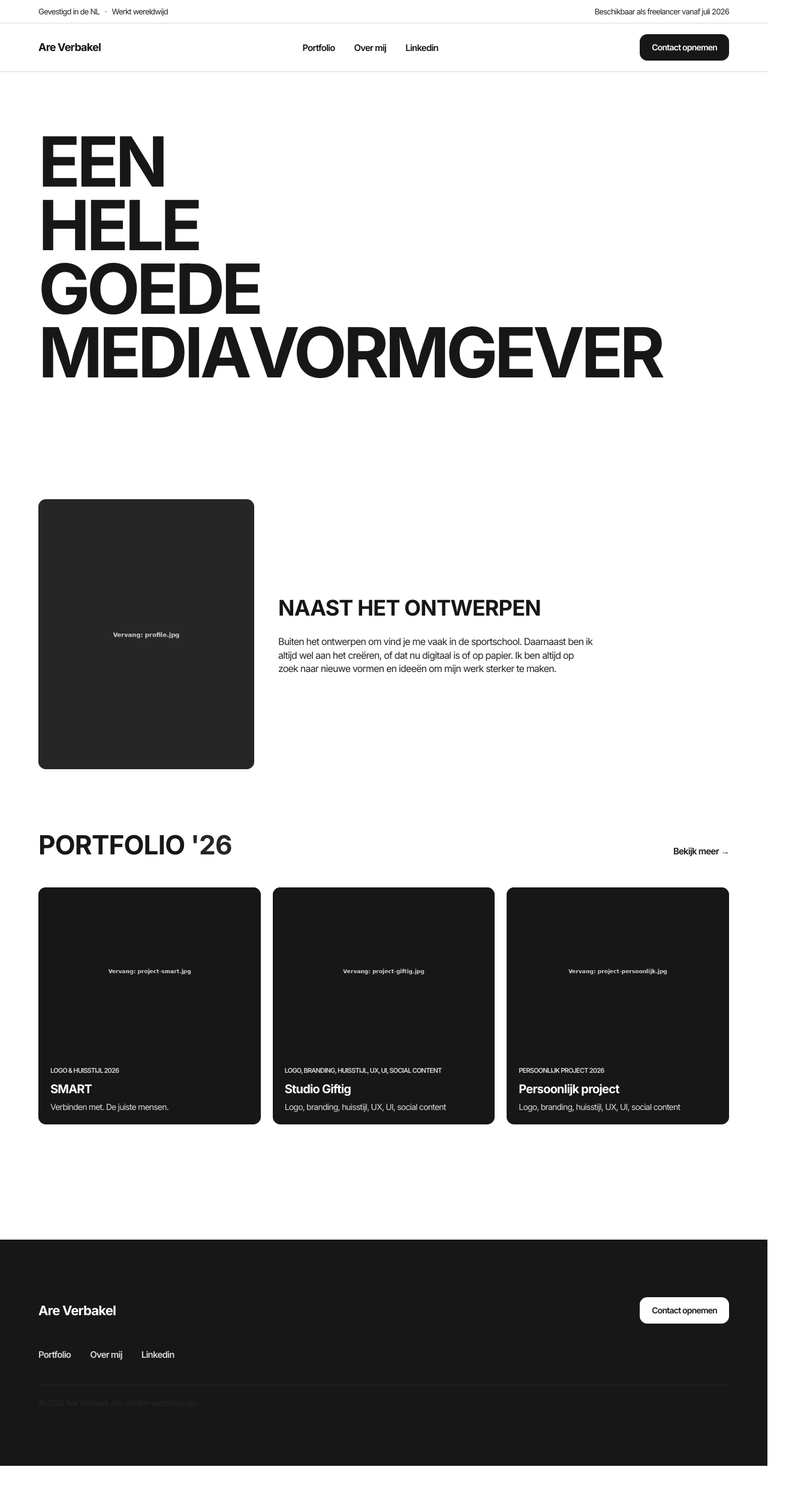
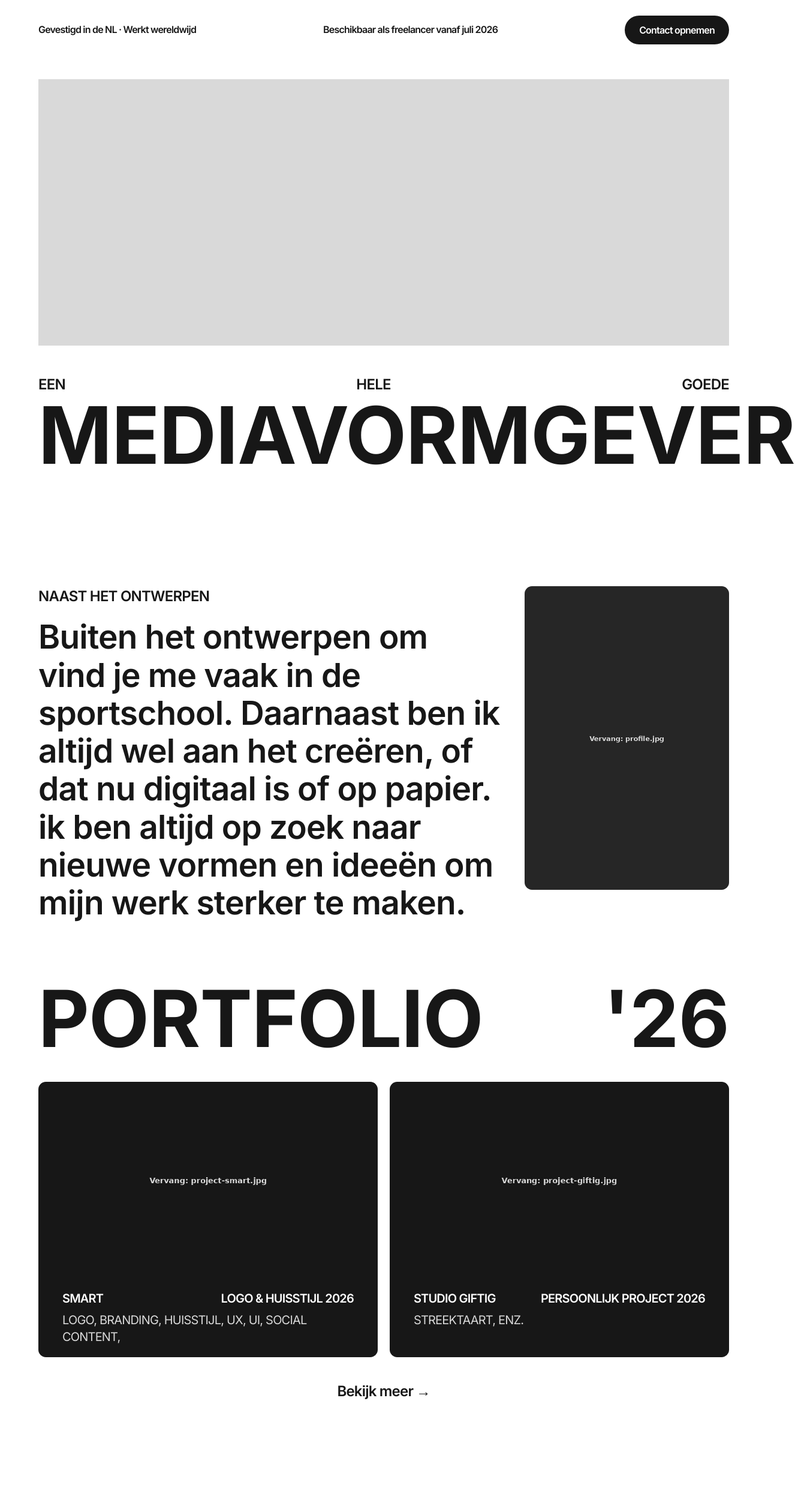
Before and after one commit to arekverbakel/arekverbakelportfolio, a Next.js app: page / in a window 1280 px wide. Shown: the top 2520 px of the page at 60% size, 1326 px wide, since content can reach past the window. Before the commit the page ends 2443 px from the top, so only its background shows below. Built offline with nearby package versions, Linux system fonts and the light colour scheme.

Commit message:
update homepagina
update homepagina

```diff
--- a/app/Home.module.css
+++ b/app/Home.module.css
@@ -1,48 +1,78 @@
 /* ================= HERO ================= */
 .hero {
-  padding-top: var(--section-padding-y);
+  position: relative;
+  padding-top: 32px;
   padding-bottom: var(--section-padding-y);
+}
+
+/* Lichtgrijs paneel direct onder de header — leeg in het Figma-bestand,
+   dus hier ook leeg gelaten. Zet er evt. later zelf een beeld/graphic in. */
+.heroPanel {
+  width: 100%;
+  aspect-ratio: 1172 / 452;
+  background: var(--color-light);
+  border-radius: 0; /* bewust scherpe hoeken, staat zo in Figma */
+  margin-bottom: 48px;
+}
+
+.heroSpread {
+  display: flex;
+  justify-content: space-between;
+  font-size: clamp(16px, calc(12.69px + 0.884vw), 24px);
+  font-weight: 600;
+  text-transform: uppercase;
+  margin-bottom: 8px;
 }
 
 .heroTitle {
   text-transform: uppercase;
   font-weight: 700;
-  letter-spacing: -0.05em;
-  line-height: 0.92;
-  font-size: clamp(48px, 9vw, 128px);
+  line-height: 0.9;
+  font-size: clamp(54px, calc(21.68px + 8.619vw), 132px);
 }
 
-.line {
-  display: block;
-}
-
-.mediaLine {
-  display: flex;
-  flex-direction: row;
-  gap: 0;
+.heroTitle span {
+  display: inline;
 }
 
 @media (max-width: 640px) {
-  .mediaLine {
+  .heroTitle {
+    display: flex;
     flex-direction: column;
+  }
+  .heroMedia {
+    padding-left: 1.4em; /* zo staat MEDIA ingesprongen t.o.v. VORMGEVER in Figma */
   }
 }
 
 /* ================= ABOUT / NAAST HET ONTWERPEN ================= */
 .about {
   display: grid;
-  grid-template-columns: minmax(220px, 360px) 1fr;
+  grid-template-columns: 1fr minmax(260px, 341px);
   gap: calc(var(--gap) * 2);
-  align-items: center;
+  align-items: start;
   padding-top: var(--section-padding-y);
   padding-bottom: var(--section-padding-y);
+}
+
+.aboutText h2 {
+  font-size: clamp(16px, calc(12.69px + 0.884vw), 24px);
+  font-weight: 600;
+  text-transform: uppercase;
+  margin-bottom: var(--gap);
+}
+
+.aboutText p {
+  font-size: clamp(32px, calc(22.47px + 2.541vw), 55px);
+  font-weight: 600;
+  line-height: 1.15;
 }
 
 .aboutPhoto {
   border-radius: var(--radius);
   overflow: hidden;
   background: var(--color-light);
-  aspect-ratio: 4 / 5;
+  aspect-ratio: 341 / 506;
 }
 
 .aboutPhoto img {
@@ -51,20 +81,6 @@
   object-fit: cover;
   /* Foto staat in kleur geüpload, wordt hier zwart-wit weergegeven */
   filter: grayscale(100%);
-}
-
-.aboutText h2 {
-  font-size: clamp(24px, 3vw, 36px);
-  font-weight: 700;
-  text-transform: uppercase;
-  margin-bottom: var(--gap);
-}
-
-.aboutText p {
-  font-size: 16px;
-  font-weight: 400;
-  color: var(--color-dark);
-  max-width: 52ch;
 }
 
 @media (max-width: 640px) {
@@ -80,44 +96,39 @@
 
 .portfolioHeader {
   display: flex;
+  justify-content: space-between;
   align-items: baseline;
-  justify-content: space-between;
   margin-bottom: calc(var(--gap) * 2);
-  gap: var(--gap);
-  flex-wrap: wrap;
 }
 
-.portfolioHeader h2 {
-  font-size: clamp(28px, 4vw, 44px);
+.portfolioHeader h2,
+.year {
+  font-size: clamp(40px, calc(2.29px + 10.055vw), 131px);
   font-weight: 700;
   text-transform: uppercase;
-}
-
-.year {
-  color: var(--color-dark);
-}
-
-.viewMore {
-  font-size: 15px;
-  font-weight: 600;
+  line-height: 1;
 }
 
 .grid {
   display: grid;
-  grid-template-columns: repeat(3, 1fr);
+  grid-template-columns: repeat(2, 1fr);
   gap: var(--gap);
+  margin-bottom: calc(var(--gap) * 2);
 }
 
 .card {
   display: block;
   border-radius: var(--radius);
-  overflow: hidden;
-  background: var(--color-light);
+  background: var(--color-darkest);
+  padding: var(--gap) calc(var(--gap) * 2);
 }
 
 .cardImage {
-  aspect-ratio: 4 / 3;
-  background: var(--color-dark);
+  border-radius: var(--radius);
+  overflow: hidden;
+  aspect-ratio: 552 / 343;
+  margin: 0 calc(var(--gap) * -1) var(--gap);
+  margin-top: calc(var(--gap) * -1);
 }
 
 .cardImage img {
@@ -126,30 +137,29 @@
   object-fit: cover;
 }
 
-.cardBody {
-  padding: var(--gap);
-  background: var(--color-darkest);
+.cardTitleRow {
+  display: flex;
+  justify-content: space-between;
+  align-items: baseline;
+  flex-wrap: wrap;
+  gap: 8px;
   color: var(--color-white);
+  font-size: clamp(14px, calc(11.51px + 0.663vw), 20px);
+  font-weight: 600;
+  margin-bottom: 8px;
 }
 
 .cardTag {
-  font-size: 11px;
-  font-weight: 600;
-  text-transform: uppercase;
   color: var(--color-light);
-  margin-bottom: 8px;
+  font-size: clamp(14px, calc(11.51px + 0.663vw), 20px);
+  font-weight: 400;
 }
 
-.cardBody h3 {
-  font-size: 20px;
-  font-weight: 700;
-  margin-bottom: 6px;
-}
-
-.cardTagline {
-  font-size: 14px;
-  font-weight: 400;
-  color: var(--color-light);
+.viewMore {
+  display: block;
+  text-align: center;
+  font-size: clamp(16px, calc(12.69px + 0.884vw), 24px);
+  font-weight: 600;
 }
 
 @media (max-width: 900px) {
--- a/app/layout.js
+++ b/app/layout.js
@@ -11,9 +11,9 @@ const inter = Inter({
 });
 
 export const metadata = {
-  title: "Are Verbakel — Mediavormgever",
+  title: "Arek Verbakel — Mediavormgever",
   description:
-    "Portfolio van Are Verbakel, mediavormgever. Logo, branding, huisstijl, UX/UI en social content.",
+    "Portfolio van Arek Verbakel, mediavormgever. Logo, branding, huisstijl, UX/UI en social content.",
 };
 
 export default function RootLayout({ children }) {
--- a/app/page.js
+++ b/app/page.js
@@ -1,27 +1,21 @@
 import Link from "next/link";
 import styles from "./Home.module.css";
 
+// Precies 2 kaarten op de homepage — zo staat het ook in Figma.
 const PROJECTS = [
   {
     slug: "/project-1",
     title: "SMART",
-    tagline: "Verbinden met. De juiste mensen.",
-    tags: "LOGO & HUISSTIJL 2026",
-    image: "/images/project-smart.jpg",
+    label: "LOGO & HUISSTIJL 2026",
+    tag: "LOGO, BRANDING, HUISSTIJL, UX, UI, SOCIAL CONTENT,",
+    image: "/images/project-smart.jpg", // = "SMART INSTA FOTO.png" uit Drive
   },
   {
     slug: "/project-2",
-    title: "Studio Giftig",
-    tagline: "Logo, branding, huisstijl, UX, UI, social content",
-    tags: "LOGO, BRANDING, HUISSTIJL, UX, UI, SOCIAL CONTENT",
-    image: "/images/project-giftig.jpg",
-  },
-  {
-    slug: "/portfolio",
-    title: "Persoonlijk project",
-    tagline: "Logo, branding, huisstijl, UX, UI, social content",
-    tags: "PERSOONLIJK PROJECT 2026",
-    image: "/images/project-persoonlijk.jpg",
+    title: "STUDIO GIFTIG",
+    label: "PERSOONLIJK PROJECT 2026",
+    tag: "STREEKTAART, ENZ.",
+    image: "/images/project-giftig.jpg", // = "HermanLaatsteFoto Portfolio.png" uit Drive
   },
 ];
 
@@ -30,44 +24,43 @@ export default function Home() {
     <>
       {/* ---------- HERO ---------- */}
       <section className={`container ${styles.hero}`}>
+        <div className={styles.heroPanel} aria-hidden="true" />
+
+        <div className={styles.heroSpread}>
+          <span>EEN</span>
+          <span>HELE</span>
+          <span>GOEDE</span>
+        </div>
+
         <h1 className={styles.heroTitle}>
-          <span className={styles.line}>EEN</span>
-          <span className={styles.line}>HELE</span>
-          <span className={styles.line}>GOEDE</span>
-          <span className={`${styles.line} ${styles.mediaLine}`}>
-            <span>MEDIA</span>
-            <span>VORMGEVER</span>
-          </span>
+          <span className={styles.heroMedia}>MEDIA</span>
+          <span>VORMGEVER</span>
         </h1>
       </section>
 
       {/* ---------- NAAST HET ONTWERPEN ---------- */}
       <section className={`container ${styles.about}`}>
-        <div className={styles.aboutPhoto}>
-          {/* Vervang public/images/profile.jpg door je eigen foto in kleur —
-              de grayscale-filter hieronder maakt hem zwart-wit op de site. */}
-          <img src="/images/profile.jpg" alt="Are Verbakel" />
-        </div>
         <div className={styles.aboutText}>
           <h2>NAAST HET ONTWERPEN</h2>
           <p>
             Buiten het ontwerpen om vind je me vaak in de sportschool.
             Daarnaast ben ik altijd wel aan het creëren, of dat nu digitaal is
-            of op papier. Ik ben altijd op zoek naar nieuwe vormen en ideeën
+            of op papier. ik ben altijd op zoek naar nieuwe vormen en ideeën
             om mijn werk sterker te maken.
           </p>
+        </div>
+        <div className={styles.aboutPhoto}>
+          {/* Vervang public/images/profile.jpg door je eigen foto in kleur —
+              wordt hier automatisch zwart-wit via CSS grayscale. */}
+          <img src="/images/profile.jpg" alt="Arek Verbakel" />
         </div>
       </section>
 
       {/* ---------- PORTFOLIO PREVIEW ---------- */}
       <section className={`container ${styles.portfolio}`}>
         <div className={styles.portfolioHeader}>
-          <h2>
-            PORTFOLIO <span className={styles.year}>&apos;26</span>
-          </h2>
-          <Link href="/portfolio" className={styles.viewMore}>
-            Bekijk meer →
-          </Link>
+          <h2>PORTFOLIO</h2>
+          <span className={styles.year}>&apos;26</span>
         </div>
 
         <div className={styles.grid}>
@@ -78,17 +71,20 @@ export default function Home() {
               className={styles.card}
             >
               <div className={styles.cardImage}>
-                {/* Vervang met het geëxporteerde project-thumbnail uit Figma */}
                 <img src={project.image} alt={project.title} />
               </div>
-              <div className={styles.cardBody}>
-                <p className={styles.cardTag}>{project.tags}</p>
-                <h3>{project.title}</h3>
-                <p className={styles.cardTagline}>{project.tagline}</p>
+              <div className={styles.cardTitleRow}>
+                <span>{project.title}</span>
+                <span>{project.label}</span>
               </div>
+              <p className={styles.cardTag}>{project.tag}</p>
             </Link>
           ))}
         </div>
+
+        <Link href="/portfolio" className={styles.viewMore}>
+          Bekijk meer →
+        </Link>
       </section>
     </>
   );
--- a/components/Footer.js
+++ b/components/Footer.js
@@ -1,36 +1,40 @@
 import Link from "next/link";
 import styles from "./Footer.module.css";
-
-const NAV_LINKS = [
-  { href: "/portfolio", label: "Portfolio" },
-  { href: "/over-mij", label: "Over mij" },
-  { href: "https://www.linkedin.com", label: "Linkedin" },
-];
 
 export default function Footer() {
   return (
     <footer className={styles.footer}>
-      <div className={`container ${styles.inner}`}>
-        <div className={styles.top}>
-          <span className={styles.logo}>Are Verbakel</span>
-          <Link href="/contact" className={styles.cta}>
-            Contact opnemen
+      <div className={`container ${styles.wrap}`}>
+        {/* Groot watermerk op de achtergrond, glas-blokken zweven erover */}
+        <span className={styles.wordmark} aria-hidden="true">
+          Arek
+          <br />
+          Verbakel
+        </span>
+
+        <div className={styles.grid}>
+          <Link href="/contact" className={`${styles.glass} ${styles.contact}`}>
+            <span>Contact</span>
+          </Link>
+          <Link
+            href="/portfolio"
+            className={`${styles.glass} ${styles.portfolio}`}
+          >
+            <span>Portfolio</span>
+          </Link>
+          <Link
+            href="/over-mij"
+            className={`${styles.glass} ${styles.overMij}`}
+          >
+            <span>Over mij</span>
+          </Link>
+          <Link
+            href="https://www.linkedin.com"
+            className={`${styles.glass} ${styles.linkedin}`}
+          >
+            <span>Linkedin</span>
           </Link>
         </div>
-
-        <nav className={styles.nav} aria-label="Footer menu">
-          <ul>
-            {NAV_LINKS.map((link) => (
-              <li key={link.label}>
-                <Link href={link.href}>{link.label}</Link>
-              </li>
-            ))}
-          </ul>
-        </nav>
-
-        <p className={styles.copy}>
-          © {new Date().getFullYear()} Are Verbakel. Alle rechten voorbehouden.
-        </p>
       </div>
     </footer>
   );
--- a/components/Footer.module.css
+++ b/components/Footer.module.css
@@ -1,64 +1,86 @@
 .footer {
-  background: var(--color-darkest);
-  color: var(--color-white);
+  background: var(--color-white);
   margin-top: var(--section-padding-y);
+  border-top: 1px solid var(--color-light);
 }
 
-.inner {
+.wrap {
+  position: relative;
   padding-top: var(--section-padding-y);
   padding-bottom: var(--section-padding-y);
-  display: flex;
-  flex-direction: column;
-  gap: calc(var(--gap) * 2);
+  overflow: hidden;
 }
 
-.top {
-  display: flex;
-  align-items: center;
-  justify-content: space-between;
-  gap: var(--gap);
-  flex-wrap: wrap;
+/* Groot watermerk, zit ACHTER de glas-blokken */
+.wordmark {
+  position: absolute;
+  left: var(--section-padding-x);
+  top: 50%;
+  transform: translateY(-45%);
+  font-size: clamp(48px, 9vw, 128px);
+  font-weight: 600;
+  line-height: 0.95;
+  color: var(--color-darkest);
+  text-transform: none;
+  z-index: 0;
+  pointer-events: none;
+  white-space: nowrap;
 }
 
-.logo {
-  font-size: 22px;
-  font-weight: 700;
+.grid {
+  position: relative;
+  z-index: 1;
+  display: grid;
+  grid-template-columns: repeat(3, 1fr);
+  grid-template-rows: clamp(150px, 13vw, 175px) clamp(150px, 13vw, 175px);
+  grid-template-areas:
+    "contact portfolio portfolio"
+    "contact overmij   linkedin";
+  gap: var(--gap);
 }
 
-.cta {
-  display: inline-flex;
-  align-items: center;
-  justify-content: center;
-  background: var(--color-white);
-  color: var(--color-darkest);
-  font-size: 14px;
-  font-weight: 600;
-  padding: 12px 20px;
-  border-radius: var(--radius);
+.contact {
+  grid-area: contact;
+}
+.portfolio {
+  grid-area: portfolio;
+}
+.overMij {
+  grid-area: overmij;
+}
+.linkedin {
+  grid-area: linkedin;
 }
 
-.nav ul {
+/* Bevroren glas-effect: blur + lichte tint over het watermerk */
+.glass {
   display: flex;
-  gap: 32px;
-  flex-wrap: wrap;
+  align-items: flex-end;
+  padding: var(--gap);
+  border-radius: var(--radius);
+  background: rgba(217, 217, 217, 0.45);
+  backdrop-filter: blur(18px) saturate(120%);
+  -webkit-backdrop-filter: blur(18px) saturate(120%);
+  border: 1px solid rgba(255, 255, 255, 0.4);
 }
 
-.nav a {
-  font-size: 15px;
+.glass span {
+  font-size: clamp(16px, 1.6vw, 24px);
   font-weight: 600;
-  color: var(--color-light);
-}
-
-.copy {
-  font-size: 13px;
-  color: var(--color-dark);
-  border-top: 1px solid var(--color-dark);
-  padding-top: var(--gap);
+  color: var(--color-darkest);
 }
 
 @media (max-width: 640px) {
-  .top {
-    flex-direction: column;
-    align-items: flex-start;
+  .wordmark {
+    top: 40%;
+  }
+
+  .grid {
+    grid-template-columns: 1fr 1fr;
+    grid-template-rows: 200px 200px 150px;
+    grid-template-areas:
+      "contact contact"
+      "portfolio portfolio"
+      "overmij linkedin";
   }
 }
--- a/components/Header.js
+++ b/components/Header.js
@@ -1,87 +1,23 @@
-"use client";
-
-import { useState } from "react";
 import Link from "next/link";
 import styles from "./Header.module.css";
 
-const NAV_LINKS = [
-  { href: "/portfolio", label: "Portfolio" },
-  { href: "/over-mij", label: "Over mij" },
-  { href: "https://www.linkedin.com", label: "Linkedin" },
-];
-
+// Header bevat in het echte ontwerp GEEN logo/navigatie — die staat in de
+// footer (de glas-blokken). Hier alleen: locatie, beschikbaarheid, CTA.
 export default function Header() {
-  const [open, setOpen] = useState(false);
-
   return (
     <header className={styles.header}>
-      {/* Topbalk: locatie + beschikbaarheid — alleen zichtbaar op desktop */}
-      <div className={styles.topbar}>
-        <div className={`container ${styles.topbarInner}`}>
-          <p className={styles.topbarText}>
-            Gevestigd in de NL <span className={styles.dot}>·</span> Werkt
-            wereldwijd
-          </p>
-          <p className={`${styles.topbarText} ${styles.availability}`}>
-            Beschikbaar als freelancer vanaf juli 2026
-          </p>
-        </div>
-      </div>
-
-      {/* Hoofdnavigatie */}
-      <div className={`container ${styles.navRow}`}>
-        <Link href="/" className={styles.logo}>
-          Are Verbakel
-        </Link>
-
-        <nav className={styles.navDesktop} aria-label="Hoofdmenu">
-          <ul>
-            {NAV_LINKS.map((link) => (
-              <li key={link.label}>
-                <Link href={link.href}>{link.label}</Link>
-              </li>
-            ))}
-          </ul>
-        </nav>
-
-        <Link href="/contact" className={`${styles.cta} ${styles.ctaDesktop}`}>
+      <div className={`container ${styles.inner}`}>
+        <p className={styles.text}>
+          Gevestigd in de NL <span className={styles.dot}>·</span> Werkt
+          wereldwijd
+        </p>
+        <p className={`${styles.text} ${styles.availability}`}>
+          Beschikbaar als freelancer vanaf juli 2026
+        </p>
+        <Link href="/contact" className={styles.cta}>
           Contact opnemen
         </Link>
-
-        <button
-          className={styles.burger}
-          aria-label={open ? "Sluit menu" : "Open menu"}
-          aria-expanded={open}
-          onClick={() => setOpen((v) => !v)}
-        >
-          <span className={`${styles.burgerLine} ${open ? styles.open1 : ""}`} />
-          <span className={`${styles.burgerLine} ${open ? styles.open2 : ""}`} />
-        </button>
       </div>
-
-      {/* Mobiel uitklapmenu */}
-      {open && (
-        <div className={styles.mobileMenu}>
-          <nav aria-label="Mobiel menu">
-            <ul>
-              {NAV_LINKS.map((link) => (
-                <li key={link.label}>
-                  <Link href={link.href} onClick={() => setOpen(false)}>
-                    {link.label}
-                  </Link>
-                </li>
-              ))}
-            </ul>
-          </nav>
-          <Link
-            href="/contact"
-            className={styles.cta}
-            onClick={() => setOpen(false)}
-          >
-            Contact opnemen
-          </Link>
-        </div>
-      )}
     </header>
   );
 }
--- a/components/Header.module.css
+++ b/components/Header.module.css
@@ -1,64 +1,19 @@
 .header {
-  position: sticky;
-  top: 0;
-  z-index: 50;
   background: var(--color-white);
-  border-bottom: 1px solid var(--color-light);
 }
 
-/* ---------- Topbalk (locatie / beschikbaarheid) ---------- */
-.topbar {
-  border-bottom: 1px solid var(--color-light);
-}
-
-.topbarInner {
-  display: flex;
-  justify-content: space-between;
-  align-items: center;
-  padding-top: 10px;
-  padding-bottom: 10px;
-  gap: var(--gap);
-}
-
-.topbarText {
-  font-size: 13px;
-  font-weight: 400;
-  color: var(--color-dark);
-}
-
-.dot {
-  margin: 0 6px;
-}
-
-.availability {
-  display: block;
-}
-
-/* ---------- Hoofdnavigatie ---------- */
-.navRow {
+.inner {
   display: flex;
   align-items: center;
   justify-content: space-between;
-  padding-top: 18px;
-  padding-bottom: 18px;
   gap: var(--gap);
+  height: 100px;
 }
 
-.logo {
-  font-size: 18px;
-  font-weight: 700;
-  white-space: nowrap;
-}
-
-.navDesktop ul {
-  display: flex;
-  gap: 32px;
-}
-
-.navDesktop a {
-  font-size: 15px;
+.text {
+  font-size: clamp(16px, 1.1vw, 20px);
   font-weight: 600;
-  color: var(--color-darkest);
+  line-height: 1.2;
 }
 
 .cta {
@@ -67,79 +22,19 @@
   justify-content: center;
   background: var(--color-darkest);
   color: var(--color-white);
-  font-size: 14px;
+  font-size: clamp(16px, 1.1vw, 20px);
   font-weight: 600;
-  padding: 12px 20px;
-  border-radius: var(--radius);
+  padding: 13px 24px;
+  border-radius: 25px; /* pil-vorm, zoals in Figma */
   white-space: nowrap;
 }
 
-.ctaDesktop {
-  display: inline-flex;
-}
+@media (max-width: 640px) {
+  .inner {
+    height: 71px;
+  }
 
-/* Hamburger — verborgen op desktop */
-.burger {
-  display: none;
-  flex-direction: column;
-  gap: 6px;
-  width: 28px;
-  padding: 4px;
-}
-
-.burgerLine {
-  display: block;
-  height: 2px;
-  width: 100%;
-  background: var(--color-darkest);
-  transition: transform 0.2s ease, opacity 0.2s ease;
-}
-
-.open1 {
-  transform: translateY(4px) rotate(45deg);
-}
-.open2 {
-  transform: translateY(-4px) rotate(-45deg);
-}
-
-.mobileMenu {
-  border-top: 1px solid var(--color-light);
-  padding: var(--gap) var(--section-padding-x);
-  display: flex;
-  flex-direction: column;
-  gap: var(--gap);
-}
-
-.mobileMenu ul {
-  display: flex;
-  flex-direction: column;
-  gap: var(--gap);
-}
-
-.mobileMenu a {
-  font-size: 16px;
-  font-weight: 600;
-}
-
-/* ---------- Mobiel: max 640px ---------- */
-@media (max-width: 640px) {
   .availability {
     display: none;
   }
-
-  .navDesktop {
-    display: none;
-  }
-
-  .ctaDesktop {
-    display: none;
-  }
-
-  .burger {
-    display: flex;
-  }
-
-  .logo {
-    font-size: 16px;
-  }
 }
```
Also changed, not shown: public/images/project-persoonlijk.jpg (deleted).
